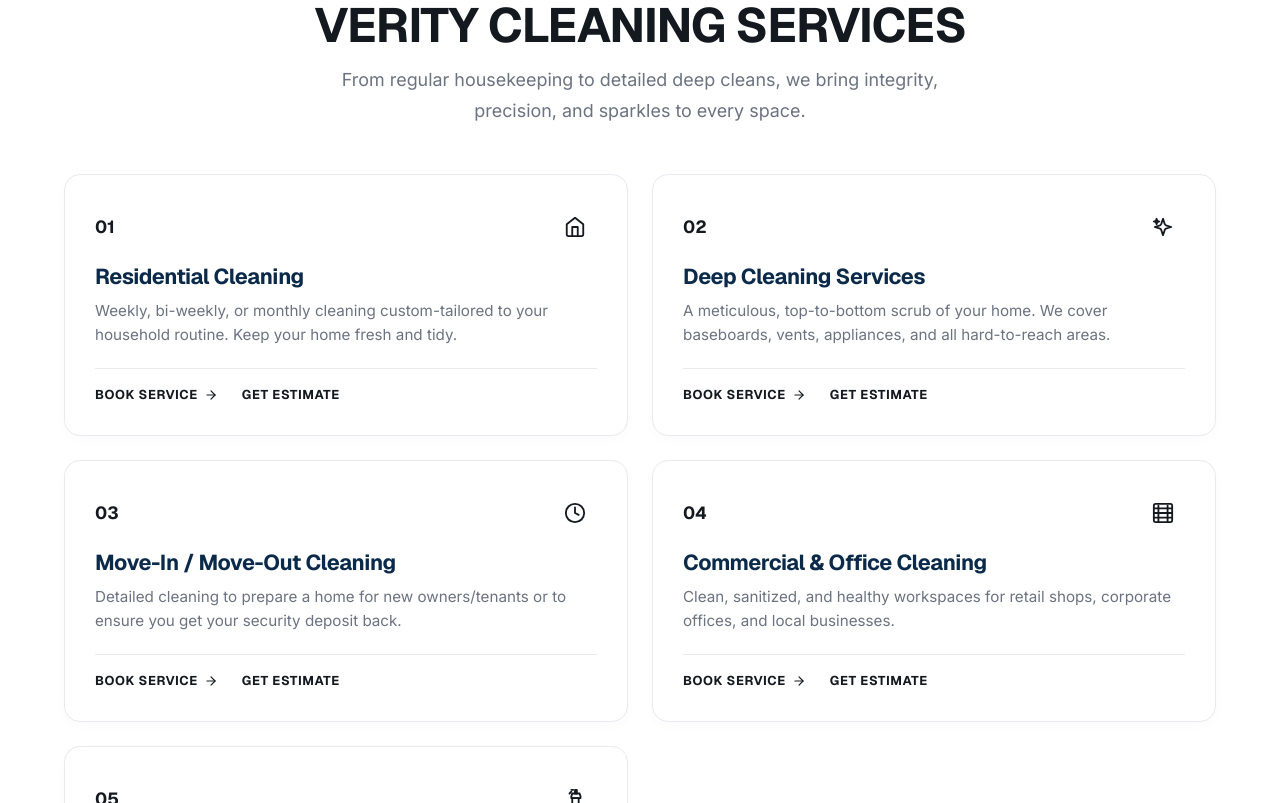
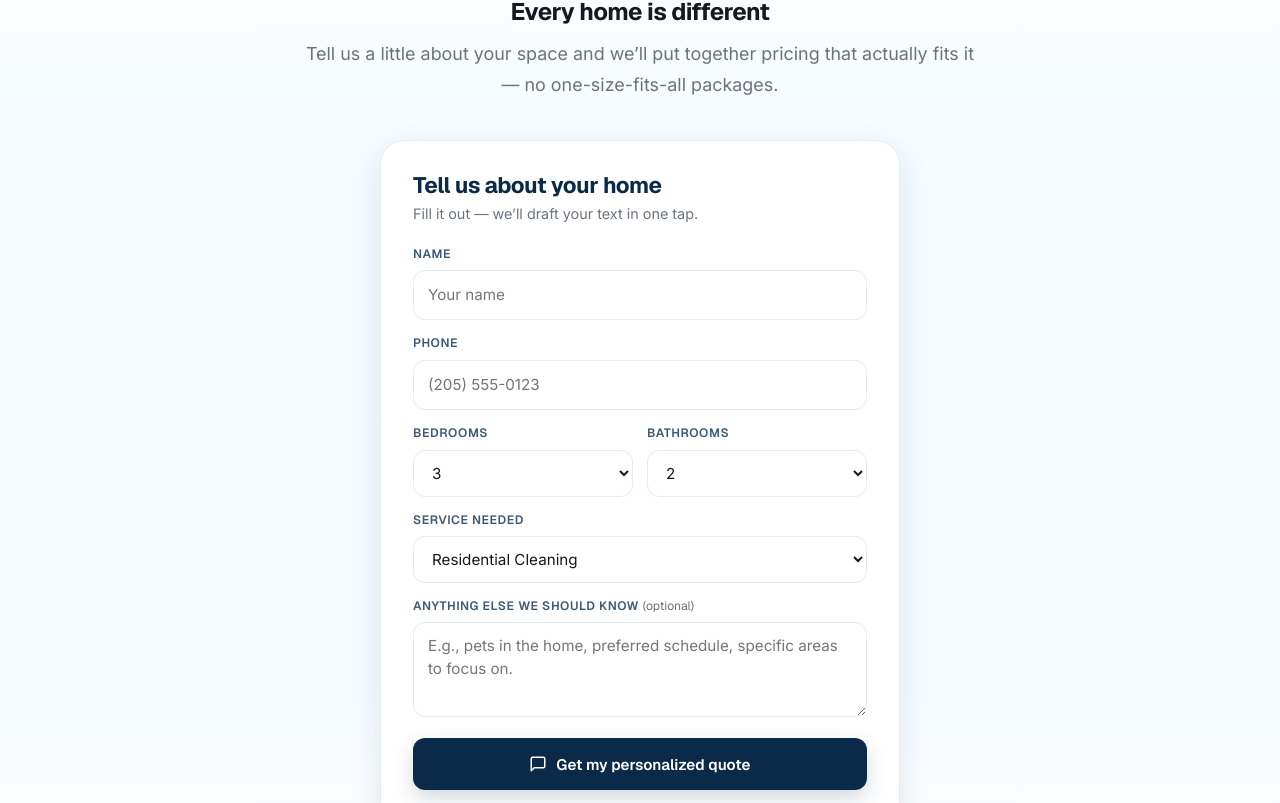
Before and after one commit to tiffanysera1/verity-cleaning-website, a Next.js app: page / in a window 1280 px wide. Shown: the part 3137-3940 px from the top of the page. Built offline with nearby package versions, Linux system fonts and the light colour scheme.

Commit message:
Add dedicated Get Your Quote section with bedroom/bathroom fields

```diff
--- a/app/globals.css
+++ b/app/globals.css
@@ -345,24 +345,14 @@ button { font-family: inherit; }
   box-shadow: var(--shadow);
 }
 
-/* Quote Form Card */
+/* Quote Section */
+.quote-wrap { max-width: 520px; margin: 40px auto 0; text-align: left; }
 .quote {
   background: #ffffff;
-  border-radius: 16px;
+  border-radius: 24px;
   padding: 32px;
-  box-shadow: 0 20px 50px rgba(15, 23, 42, 0.08);
+  box-shadow: var(--shadow-hover);
   border: 1px solid var(--border);
-  position: relative;
-  overflow: hidden;
-}
-.quote::before {
-  content: "";
-  position: absolute;
-  top: 0;
-  left: 0;
-  right: 0;
-  height: 4px;
-  background: linear-gradient(90deg, var(--teal), var(--teal-bright));
 }
 .quote h2 {
   font-size: 1.4rem;
@@ -379,8 +369,13 @@ button { font-family: inherit; }
   display: grid;
   gap: 14px;
 }
+.quote-row {
+  display: grid;
+  grid-template-columns: 1fr 1fr;
+  gap: 14px;
+}
 .quote label {
-  font-size: .78rem;
+  font-size: .76rem;
   font-weight: 600;
   font-family: var(--font-display);
   text-transform: uppercase;
@@ -393,7 +388,7 @@ button { font-family: inherit; }
   width: 100%;
   padding: 12px 14px;
   border: 1.5px solid var(--border);
-  border-radius: 8px;
+  border-radius: 12px;
   font: inherit;
   font-size: 0.95rem;
   background: #fff;
@@ -407,25 +402,21 @@ button { font-family: inherit; }
   line-height: 1.5;
 }
 .quote input:focus, .quote select:focus, .quote textarea:focus {
-  border-color: var(--teal);
+  border-color: var(--sky-deep);
   outline: none;
-  box-shadow: 0 0 0 3px rgba(13, 148, 136, 0.1);
+  box-shadow: 0 0 0 3px rgba(95, 180, 240, 0.18);
 }
 .quote .btn { width: 100%; }
 .quote .or { text-align: center; font-size: .88rem; color: var(--muted); }
-.quote .or a { color: var(--teal); font-weight: 600; }
+.quote .or a { color: var(--navy); font-weight: 600; }
 .label-opt { font-weight: 400; text-transform: none; letter-spacing: 0; color: var(--muted); }
 
-.quote-success {
-  text-align: center;
-  padding: 24px 0;
-}
 .quote-edit {
   display: block;
   margin: 16px auto 0;
   background: none;
   border: none;
-  color: var(--teal-dark);
+  color: var(--navy);
   font-weight: 600;
   font-size: .9rem;
   cursor: pointer;
@@ -433,19 +424,6 @@ button { font-family: inherit; }
 }
 .quote-edit:hover {
   text-decoration: underline;
-}
-.quote-check {
-  display: inline-flex;
-  align-items: center;
-  justify-content: center;
-  width: 56px;
-  height: 56px;
-  border-radius: 50%;
-  background: var(--teal-light);
-  color: var(--teal);
-  font-size: 1.8rem;
-  margin-bottom: 16px;
-  border: 2px solid var(--teal-bright);
 }
 
 /* Stat Band */
--- a/app/page.tsx
+++ b/app/page.tsx
@@ -2,6 +2,7 @@ import Hero from "@/components/Hero";
 import StatBand from "@/components/StatBand";
 import WhyUs from "@/components/WhyUs";
 import BeforeAfterSlider from "@/components/BeforeAfterSlider";
+import QuoteSection from "@/components/QuoteSection";
 import Services from "@/components/Services";
 import ProcessSection from "@/components/ProcessSection";
 import ServiceArea from "@/components/ServiceArea";
@@ -17,6 +18,7 @@ export default function Home() {
       <StatBand />
       <WhyUs />
       <BeforeAfterSlider />
+      <QuoteSection />
       <Services />
       <ProcessSection />
       <ServiceArea />
--- a/components/QuoteForm.tsx
+++ b/components/QuoteForm.tsx
@@ -5,9 +5,16 @@ import { Sms } from "./Icons";
 
 const PHONE = "2058880199";
 
-function buildSmsHref(name: string, phone: string, service: string, message: string) {
+function buildSmsHref(
+  name: string,
+  phone: string,
+  service: string,
+  bedrooms: string,
+  bathrooms: string,
+  message: string
+) {
   const details = message.trim() ? ` Details: ${message.trim()}.` : "";
-  const body = `Hi Verity Cleaning — I'd like a quote. My name is ${name || "(name)"}. Service needed: ${service}.${details} Best phone: ${phone || "(phone)"}.`;
+  const body = `Hi Verity Cleaning — I'd like a quote. My name is ${name || "(name)"}. Service needed: ${service}. Home size: ${bedrooms} bed / ${bathrooms} bath.${details} Best phone: ${phone || "(phone)"}.`;
   return `sms:+1${PHONE}?&body=${encodeURIComponent(body)}`;
 }
 
@@ -21,6 +28,8 @@ export default function QuoteForm() {
       ((f.get("name") as string) || "").trim(),
       ((f.get("phone") as string) || "").trim(),
       (f.get("service") as string) || "",
+      (f.get("bedrooms") as string) || "",
+      (f.get("bathrooms") as string) || "",
       (f.get("message") as string) || ""
     );
     setDraftHref(href);
@@ -30,14 +39,14 @@ export default function QuoteForm() {
   if (draftHref) {
     return (
       <div className="quote reveal" id="quote">
-        <h2>Your Text Is Ready</h2>
+        <h2>Your text is ready</h2>
         <p className="note">
           We just opened your messaging app with the details filled in &mdash; review
           it and hit send. Didn&rsquo;t open?
         </p>
-        <a className="btn btn--teal" href={draftHref} style={{ width: "100%" }}>
+        <a className="btn btn--primary" href={draftHref} style={{ width: "100%" }}>
           <Sms />
-          Open the Text Draft
+          Open the text draft
         </a>
         <p className="or" style={{ marginTop: "12px" }}>
           or call <a href={`tel:+1${PHONE}`}>(205) 888-0199</a>
@@ -51,7 +60,7 @@ export default function QuoteForm() {
 
   return (
     <div className="quote reveal" id="quote">
-      <h2>Get a Free Estimate</h2>
+      <h2>Tell us about your home</h2>
       <p className="note">Fill it out &mdash; we&rsquo;ll draft your text in one tap.</p>
       <form onSubmit={onSubmit}>
         <div>
@@ -61,6 +70,28 @@ export default function QuoteForm() {
         <div>
           <label htmlFor="qp">Phone</label>
           <input id="qp" name="phone" type="tel" inputMode="tel" autoComplete="tel" placeholder="(205) 555-0123" required />
+        </div>
+        <div className="quote-row">
+          <div>
+            <label htmlFor="qbed">Bedrooms</label>
+            <select id="qbed" name="bedrooms" defaultValue="3">
+              <option>1</option>
+              <option>2</option>
+              <option>3</option>
+              <option>4</option>
+              <option>5+</option>
+            </select>
+          </div>
+          <div>
+            <label htmlFor="qbath">Bathrooms</label>
+            <select id="qbath" name="bathrooms" defaultValue="2">
+              <option>1</option>
+              <option>1.5</option>
+              <option>2</option>
+              <option>2.5</option>
+              <option>3+</option>
+            </select>
+          </div>
         </div>
         <div>
           <label htmlFor="qs">Service needed</label>
@@ -75,18 +106,18 @@ export default function QuoteForm() {
         </div>
         <div>
           <label htmlFor="qm">
-            Describe your space / needs <span className="label-opt">(optional)</span>
+            Anything else we should know <span className="label-opt">(optional)</span>
           </label>
           <textarea
             id="qm"
             name="message"
             rows={3}
-            placeholder="E.g., 3 bedrooms, 2 baths, weekly service."
+            placeholder="E.g., pets in the home, preferred schedule, specific areas to focus on."
           />
         </div>
-        <button className="btn btn--teal" type="submit">
+        <button className="btn btn--primary" type="submit">
           <Sms />
-          Draft My Text
+          Get my personalized quote
         </button>
 
         <p className="or">
--- /dev/null
+++ b/components/QuoteSection.tsx
@@ -0,0 +1,19 @@
+import QuoteForm from "./QuoteForm";
+
+export default function QuoteSection() {
+  return (
+    <section className="section quote-section tone-sky">
+      <div className="wrap center">
+        <span className="eyebrow">Get Your Quote</span>
+        <h2 style={{ marginTop: "12px" }}>Every home is different</h2>
+        <p className="lead" style={{ margin: "14px auto 0" }}>
+          Tell us a little about your space and we&rsquo;ll put together pricing that
+          actually fits it &mdash; no one-size-fits-all packages.
+        </p>
+        <div className="quote-wrap">
+          <QuoteForm />
+        </div>
+      </div>
+    </section>
+  );
+}
```
